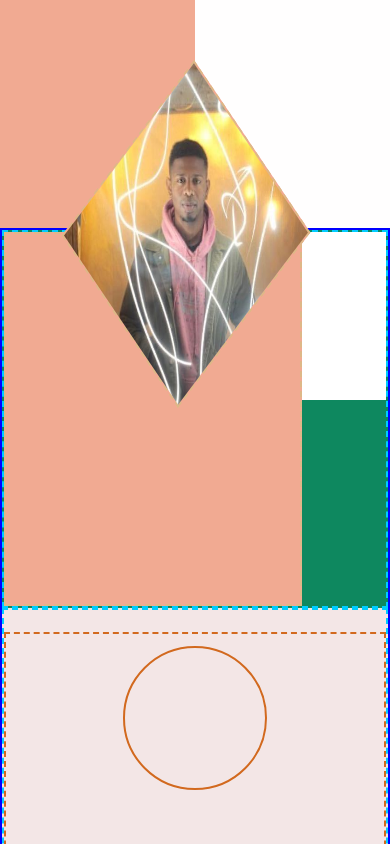
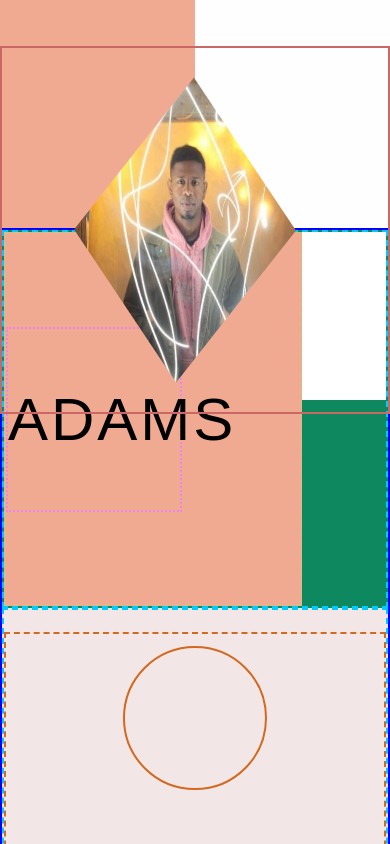
Before and after one commit to johnxadams/portfolio-v1, a website: page src/index.html in a window 390 px wide. Shown: the top 844 px of the page. Drawn offline with nearby package versions, Linux system fonts and the light colour scheme; files that its build step writes are made by us from their sources; a web font is replaced by a local one.

Commit message:
content input init

```diff
--- a/src/index.html
+++ b/src/index.html
@@ -9,8 +9,15 @@
   </head>
   <body>
     <!-- Your element goes here -->
+
     <section class="body-grid">
       <header>
+        <article class="media-mobile-box">
+          <!-- image-container on mobile-media -->
+          <div class="img-container img-con-mobile-media">
+            <img src="./images/john-atelier.jpg" alt="John-in-atelier">
+          </div>
+        </article>
         <div class="logo-sect"></div>
         <div class="social-network"></div>
         <!-- I'm going to make a ::after and place the box under this div. -->
@@ -18,11 +25,11 @@
       </header>
       <main>
         <section class="profile-img-area">
+
           <!-- div first-child & nth-child 2 are profile-im back in the mobile version  -->
           <div>
-            <!-- image-container on mobile-media -->
-            <div class="img-container img-con-mobile-media">
-              <img src="./images/john-atelier.jpg" alt="John-in-atelier">
+            <div class="huge-name-text">
+               Adams
             </div>
           </div>
           <div>
@@ -55,10 +62,10 @@
           </div>
         </section>
         <section class="contact-section cs-middle">
-          <div>
-          <div>Contact+</div>
-          <div>github link</div>
-          </div>
+          <article>
+            <div>Contact+</div>
+            <div>github link</div>
+          </article>
         </section>
         <section class="contact-section cs-bottom">
           <div>made with heart by John</div>
--- a/src/scss/layouts/_footer.scss
+++ b/src/scss/layouts/_footer.scss
@@ -33,7 +33,7 @@
     height: 30%;
     width: 100%;
     @include flex-jcEnd;
-    div {
+    article {
     height: 100%;
     width: 85%;
     background-color: $bgColor-footer-section;
--- a/src/scss/layouts/_grid-flow.scss
+++ b/src/scss/layouts/_grid-flow.scss
@@ -1,9 +1,3 @@
-
-// 320px — 480px: Mobile devices
-// 481px — 768px: iPads, Tablets
-// 769px — 1024px: Small screens, laptops
-// 1025px — 1200px: Desktops, large screens
-// 1201px and more — Extra large screens, TV
 
 .body-grid {
   display: grid;
--- a/src/scss/layouts/_header.scss
+++ b/src/scss/layouts/_header.scss
@@ -1,3 +1,41 @@
+header {
+    position: relative;
+        // profile-img layout-rhombus (raute)
+      // topRight= width && downRight=height
+      // rhombus:responses perfectly at 390px width
+      // figure out how to make it responsive - so that the img stay in the middle of the header seperation
+      .media-mobile-box {
+        border: 2px rgb(202, 103, 103) solid;
+        width: 100%;
+        height: 23rem;
+        @include flex-jcCenter-aiCenter;
+        // margin: 0 0 0 7%;
+        position: absolute;
+        top: 20%;
+        z-index: 1;
+      .img-con-mobile-media {
+        width: 11.5rem;
+        height: 11.5rem;
+        transform: rotate(56.3deg)
+                   skew(18deg);
+        // opacity: .9;
+        display: flex;
+        align-items: center;
+        overflow: hidden;
+        margin-right: 20px;
+        // img in the mobile-media
+        img {
+          width: 110%;
+          object-fit: cover;
+          padding: 0 0 6% 4%;
+          transform: rotate(-44deg)
+                     skew(6deg)
+                     scale(1.6);
+                    //  display: none;
+                    // opacity: .5;
+          }
+        }
+      }
   .logo-sect {
     background-color: $lp-color-wide;
     width: 50%;
@@ -11,3 +49,5 @@
     width: 50%;
     height: 100%;
   }
+
+}
--- a/src/scss/layouts/_main-section.scss
+++ b/src/scss/layouts/_main-section.scss
@@ -6,7 +6,8 @@
     height: 30%;
     display: flex;
     position: relative;
-        // the left side(bigger box) of the background behind the profile-img
+
+              // the left side(bigger box) of the background behind the profile-img
         // das IMage solllte ich mit px oder rem bearbeiten, damit es statis bleibt. ansonten passt sich die größe an bei jeder kleinen veränderung.
     div:first-child {
       border: burlywood 2px dashed;
@@ -14,35 +15,20 @@
       width: 78%;
       height: 100%;
       position: relative;
-      // profile-img layout-rhombus (raute)
-      // topRight= width && downRight=height
-      // rhombus:responses perfectly at 390px width
-      .img-con-mobile-media {
-        position: absolute;
-        width: 13rem;
-        height: 13rem;
-        transform: rotate(56deg)
-                   skew(19deg);
-        left: 26%;
-        top: -28%;
-        z-index: 1;
-        // opacity: .9;
-        display: flex;
-        align-items: center;
-        overflow: hidden;
-        // img in the mobile-media
-        img {
-          width: 110%;
-          object-fit: cover;
-          padding: 0 0 6% 4%;
-          transform: rotate(-44deg)
-                     skew(6deg)
-                     scale(1.6);
-                    //  display: none;
-                    // opacity: .5;
-        }
+      @include flex-aiCenter;
+
+      .huge-name-text {
+        border: 2px violet dotted;
+        width: 60%;
+        height: 50%;
+        font-family: 'londrina outline', sans-serif;
+        font-size: 60px;
+        text-transform: uppercase;
+        letter-spacing: 3px;
       }
+
     }
+
         // the right side of the background behind the profile-img
     div:nth-child(2) {
       background-color: white;
--- a/src/scss/layouts/media-desktop/__media-desktop.scss
+++ b/src/scss/layouts/media-desktop/__media-desktop.scss
@@ -2,3 +2,4 @@
 @import "./media-desktop-header.scss";
 @import "./grid-flow-desktop.scss";
 @import "./media-main-section-desktop.scss";
+@import "./media-footer-section.scss";
--- a/src/scss/layouts/media-desktop/_media-desktop-header.scss
+++ b/src/scss/layouts/media-desktop/_media-desktop-header.scss
@@ -1,6 +1,9 @@
 // media query for desktop
 @media only screen and (min-width: 1025px){
     header {
+        .media-mobile-box {
+            display: none;
+        }
         .logo-sect {
             width: 30%;
             background-color: $lp-gen-background;
--- /dev/null
+++ b/src/scss/layouts/media-desktop/_media-footer-section.scss
@@ -0,0 +1,14 @@
+@media only screen and (min-width: 1025px) {
+    .cs-middle {
+        article {
+            div:first-child {
+                width: 9rem;
+            }
+        }
+    }
+    .cs-bottom {
+        div:first-child {
+            width: 30%;
+        }
+    }
+}
--- a/src/scss/layouts/media-desktop/_media-main-section-desktop.scss
+++ b/src/scss/layouts/media-desktop/_media-main-section-desktop.scss
@@ -62,6 +62,7 @@
                     div {
                         width: 10rem;
                         height: 10rem;
+                        margin-right: 5%;
                     }
             }
         }
--- a/src/scss/vendor/__vendor-dir.scss
+++ b/src/scss/vendor/__vendor-dir.scss
@@ -1,3 +1,4 @@
 //Import Vendor files
-@import "./normalize";
-@import "./fontawesome";
+@import "./normalize.scss";
+@import "./fontawesome.scss";
+@import "./googlefonts.scss"
--- /dev/null
+++ b/src/scss/vendor/_googlefonts.scss
@@ -0,0 +1,3 @@
+// googlefonts inks
+
+@import url('https://fonts.googleapis.com/css2?family=Heebo:wght@100;200;300;400;700&family=Londrina+Outline&family=Londrina+Shadow&family=Major+Mono+Display&family=Train+One&display=swap');
```
Also changed, not shown: src/scss/layouts/__layouts-dir.scss (+8 -0 lines).
